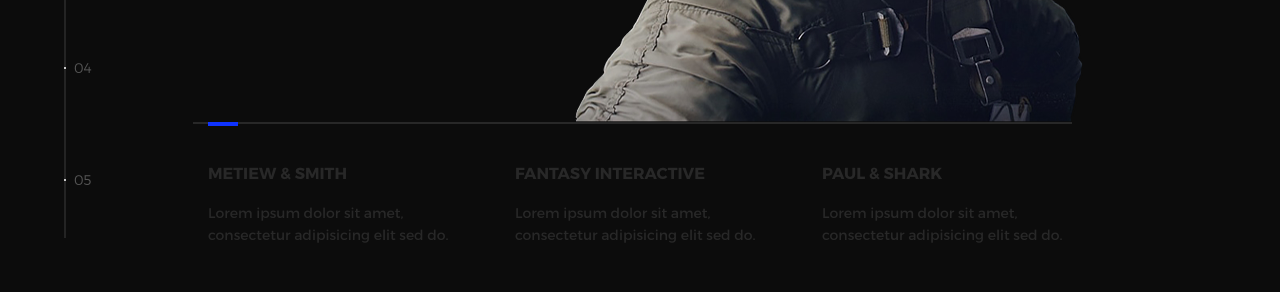
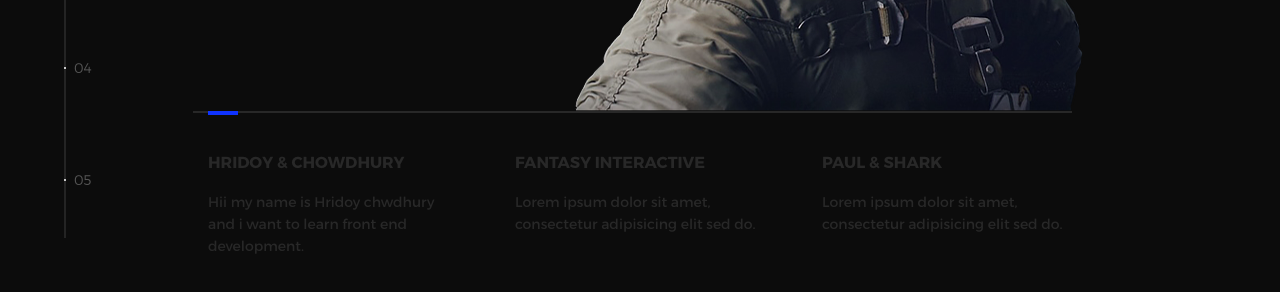
Before and after one commit to saifulhr/portfolio, a plain HTML site: page index.html in a window 1280 px wide. Shown: the part 442-734 px from the top of the page. Drawn offline with nearby package versions, Linux system fonts and the light colour scheme.

Commit message:
change in index file

```diff
--- a/index.html
+++ b/index.html
@@ -61,8 +61,8 @@
               </div>
               <div class="intro--options">
                 <a href="#0">
-                  <h3>Metiew &amp; Smith</h3>
-                  <p>Lorem ipsum dolor sit amet, consectetur adipisicing elit sed do.</p>
+                  <h3>Hridoy &amp; Chowdhury</h3>
+                  <p>Hii my name is Hridoy chwdhury and i want to learn front end development.</p>
                 </a>
                 <a href="#0">
                   <h3>Fantasy interactive</h3>
```
